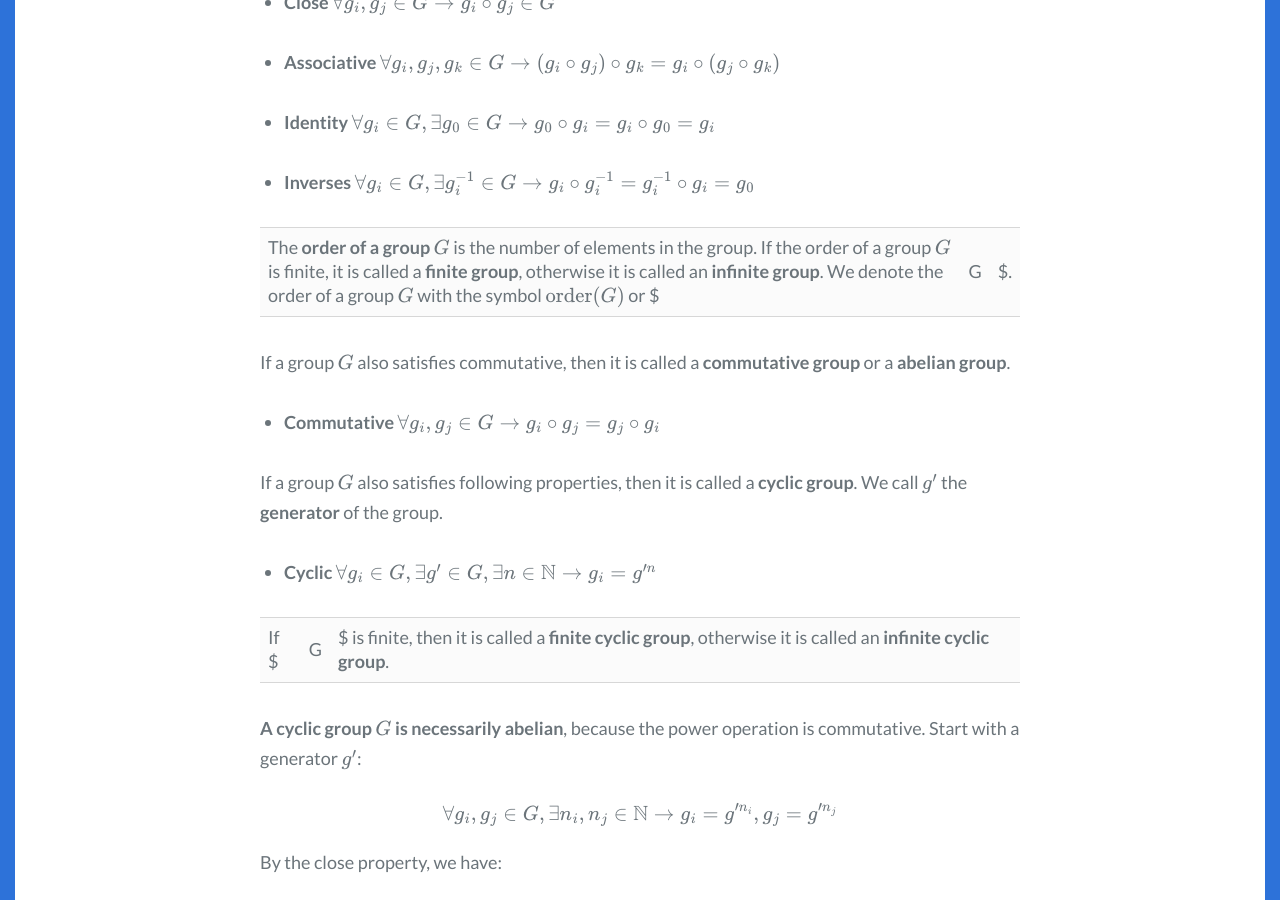
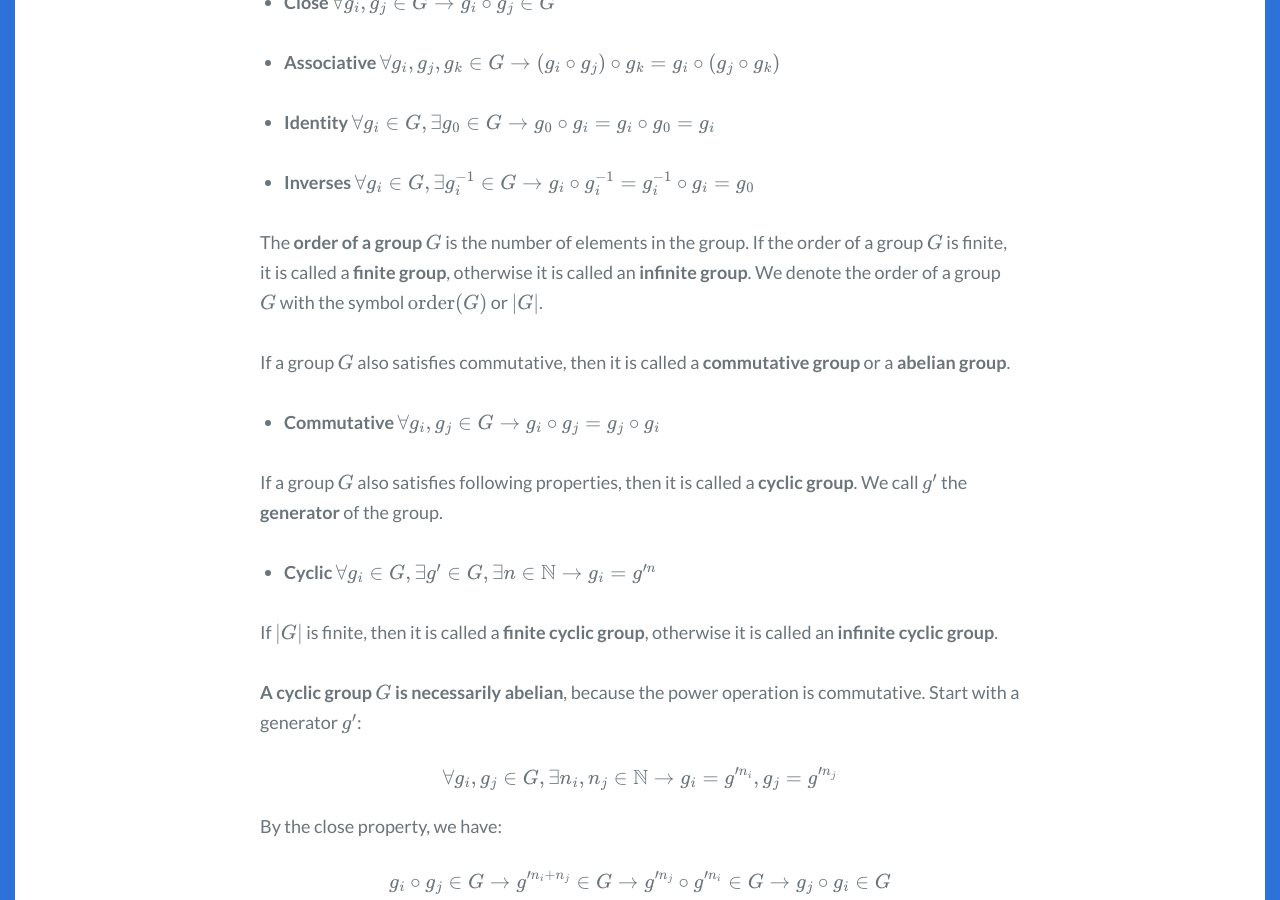
Before and after one commit to HuRuilizhen/HuRuilizhen.github.io, a Jekyll site: the page built from _posts/2024-11-21-Diffie-Hellman-and-RSA.md, in a window 1280 px wide and 900 px high, scrolled down 5092 px. Built offline with Jekyll 4.4.1, drawn with Linux system fonts in a browser that asks for light colours; some web fonts are replaced; formulas are drawn with MathJax 3; comment, search, counter and statistics services are not loaded.

Commit message:
[adjust]: DH and RSA

```diff
--- a/_posts/2024-11-21-Diffie-Hellman-and-RSA.md
+++ b/_posts/2024-11-21-Diffie-Hellman-and-RSA.md
@@ -116,7 +116,7 @@ $$
     \forall g_i \in G, \exists g_i^{-1} \in G \rightarrow g_i \circ g_i^{-1} = g_i^{-1} \circ g_i = g_0
 $$
 
-The **order of a group** $ G $ is the number of elements in the group. If the order of a group $ G $ is finite, it is called a **finite group**, otherwise it is called an **infinite group**. We denote the order of a group $ G $ with the symbol $\text{order}(G)$ or $|G|$.
+The **order of a group** $ G $ is the number of elements in the group. If the order of a group $ G $ is finite, it is called a **finite group**, otherwise it is called an **infinite group**. We denote the order of a group $ G $ with the symbol $\text{order}(G)$ or $\|G\|$.
 
 If a group $ G $ also satisfies commutative, then it is called a **commutative group** or a **abelian group**.
 
@@ -132,7 +132,7 @@ $$
     \forall g_i \in G, \exists g' \in G, \exists n \in \mathbb{N} \rightarrow g_i = g'^n
 $$
 
-If $ |G| $ is finite, then it is called a **finite cyclic group**, otherwise it is called an **infinite cyclic group**.
+If $\|G\|$ is finite, then it is called a **finite cyclic group**, otherwise it is called an **infinite cyclic group**.
 
 **A cyclic group $ G $ is necessarily abelian**, because the power operation is commutative. Start with a generator $ g' $:
 
```
